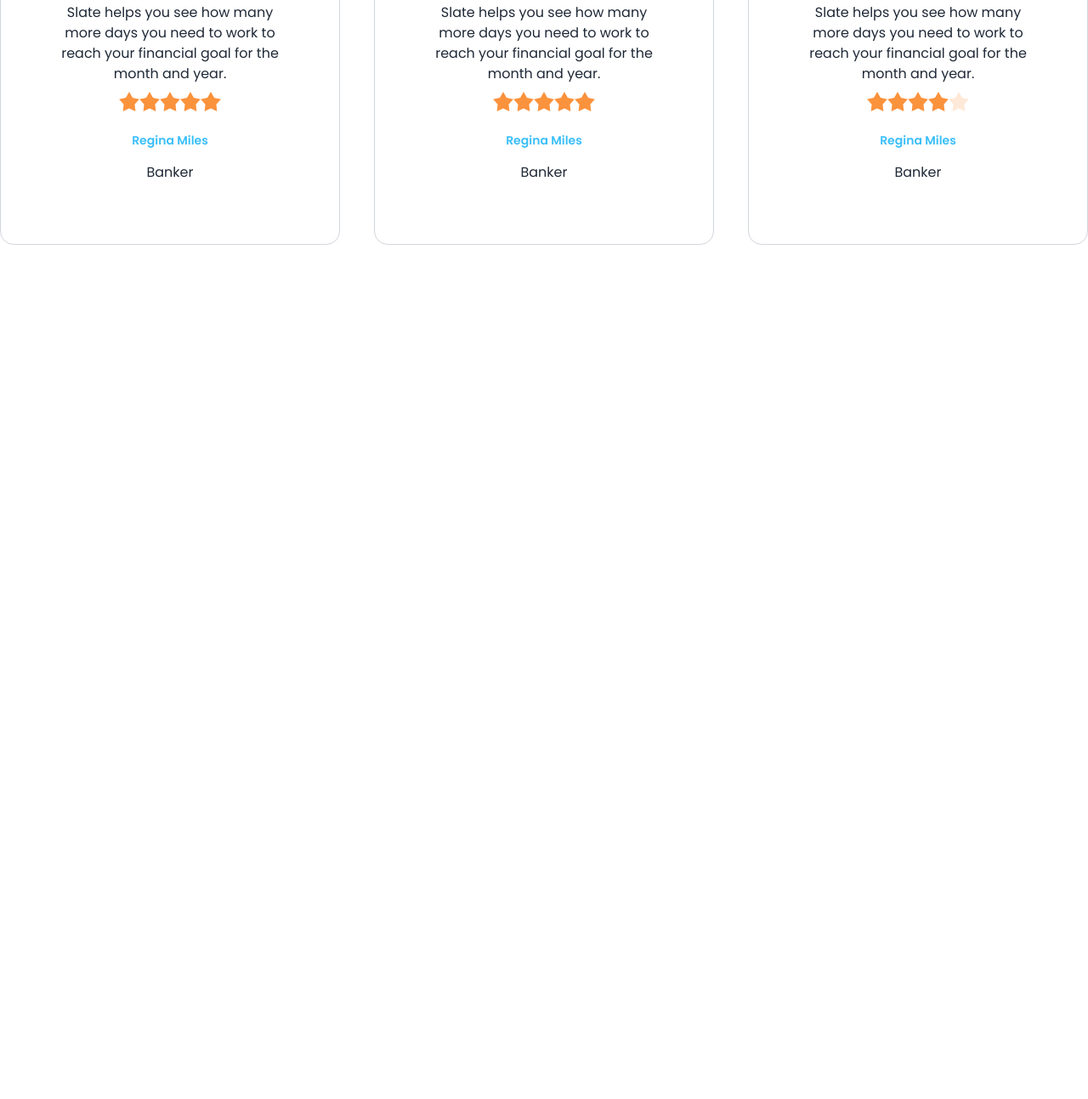
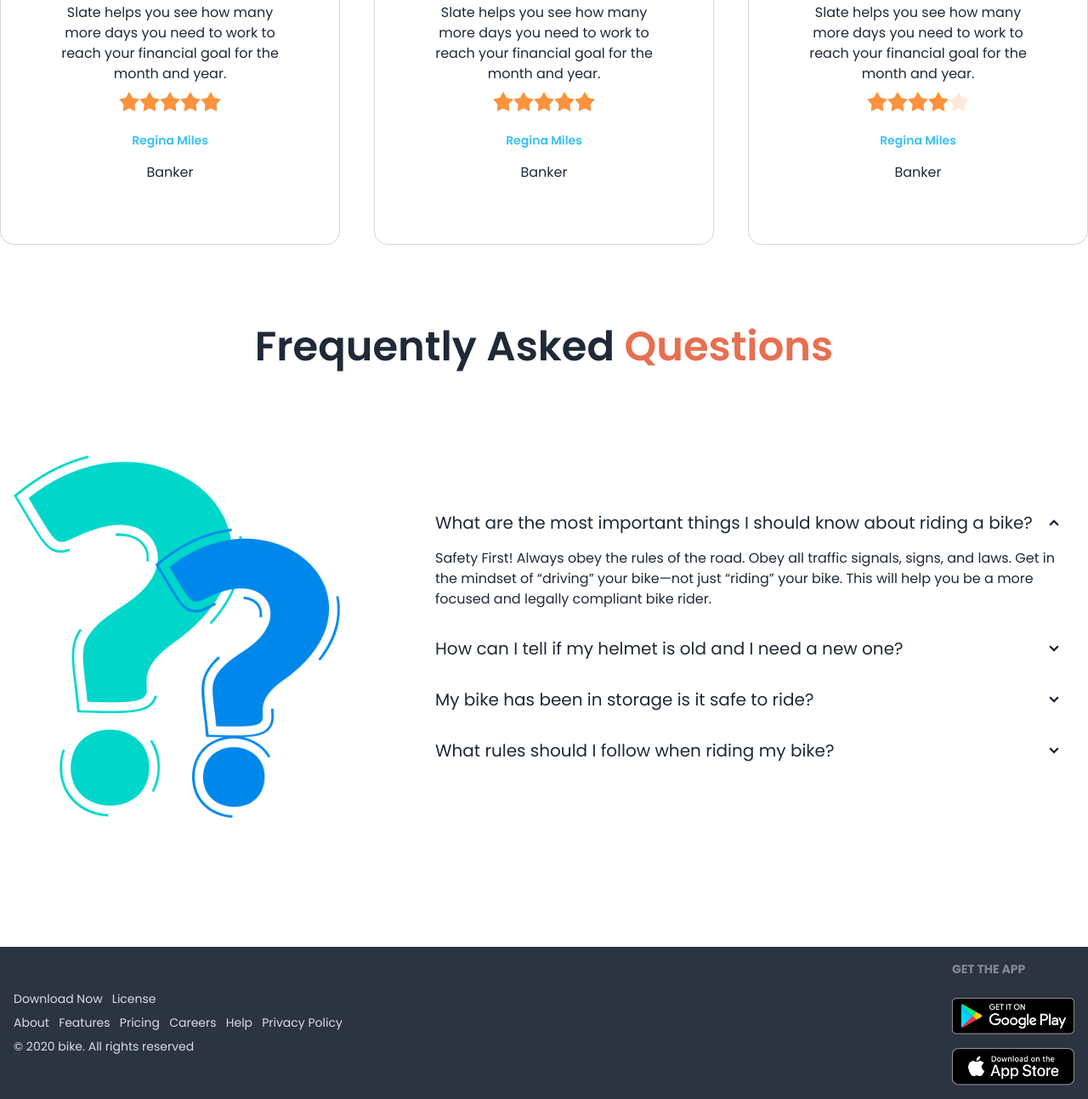
Before and after one commit to minhajhasan-dev/biker-zone-with-daisy-ui, a plain HTML site: page index.html in a window 1280 px wide. Shown: the part 1812-3105 px from the top of the page at 85% size. Before the commit the page ends 2148 px from the top, so only its background shows below. Drawn offline with nearby package versions, Linux system fonts and the light colour scheme.

Commit message:
added footer section

```diff
--- a/index.html
+++ b/index.html
@@ -281,6 +281,7 @@
           </div>
         </div>
       </section>
+      <!-- happy clients section starts here  -->
       <section>
         <!-- happy clients  -->
         <h3 class="text-5xl mb-12 font-semibold text-center">
@@ -423,8 +424,101 @@
           </div>
         </div>
       </section>
+      <!-- happy clients section ends here  -->
+      <!-- FAQ section  -->
+      <section class="my-24">
+        <h3 class="text-5xl mb-12 font-semibold text-center">
+          Frequently Asked <span class="text-bike-primary">Questions</span>
+        </h3>
+        <!-- FAQ hero  -->
+        <div class="hero py-10">
+          <div class="hero-content flex-col gap-24 lg:flex-row">
+            <img src="/images/others/faq.png" class="w-2/3 lg:max-w-sm" />
+            <!-- accordion  -->
+            <div>
+              <div class="collapse collapse-arrow">
+                <input type="radio" name="my-accordion-2" checked="checked" />
+                <div class="collapse-title text-xl font-medium">
+                  What are the most important things I should know about riding
+                  a bike?
+                </div>
+                <div class="collapse-content">
+                  <p>
+                    Safety First! Always obey the rules of the road. Obey all
+                    traffic signals, signs, and laws. Get in the mindset of
+                    “driving” your bike—not just “riding” your bike. This will
+                    help you be a more focused and legally compliant bike rider.
+                  </p>
+                </div>
+              </div>
+              <div class="collapse collapse-arrow">
+                <input type="radio" name="my-accordion-2" />
+                <div class="collapse-title text-xl font-medium">
+                  How can I tell if my helmet is old and I need a new one?
+                </div>
+                <div class="collapse-content">
+                  <p>
+                    Safety First! Always obey the rules of the road. Obey all
+                    traffic signals, signs, and laws. Get in the mindset of
+                    “driving” your bike—not just “riding” your bike. This will
+                    help you be a more focused and legally compliant bike rider.
+                  </p>
+                </div>
+              </div>
+              <div class="collapse collapse-arrow">
+                <input type="radio" name="my-accordion-2" />
+                <div class="collapse-title text-xl font-medium">
+                  My bike has been in storage is it safe to ride?
+                </div>
+                <div class="collapse-content">
+                  <p>
+                    Safety First! Always obey the rules of the road. Obey all
+                    traffic signals, signs, and laws. Get in the mindset of
+                    “driving” your bike—not just “riding” your bike. This will
+                    help you be a more focused and legally compliant bike rider.
+                  </p>
+                </div>
+              </div>
+              <div class="collapse collapse-arrow">
+                <input type="radio" name="my-accordion-2" />
+                <div class="collapse-title text-xl font-medium">
+                  What rules should I follow when riding my bike?
+                </div>
+                <div class="collapse-content">
+                  <p>
+                    Safety First! Always obey the rules of the road. Obey all
+                    traffic signals, signs, and laws. Get in the mindset of
+                    “driving” your bike—not just “riding” your bike. This will
+                    help you be a more focused and legally compliant bike rider.
+                  </p>
+                </div>
+              </div>
+            </div>
+          </div>
+        </div>
+      </section>
     </main>
-
-    <footer></footer>
+    <!-- footer  -->
+    <footer class="footer items-center p-4 bg-neutral text-neutral-content">
+      <aside>
+        <p>Download Now &nbsp; License</p>
+        <p>
+          About &nbsp; Features &nbsp; Pricing &nbsp; Careers &nbsp; Help &nbsp;
+          Privacy Policy
+        </p>
+        <p>© 2020 bike. All rights reserved</p>
+      </aside>
+      <nav class="gap-4 md:place-self-center md:justify-self-end">
+        <header class="footer-title">Get the App</header>
+        <div class="grid grid-cols-1 gap-4">
+          <a>
+            <img class="w-36" src="images/others/android.png" alt="" />
+          </a>
+          <a>
+            <img class="w-36" src="images/others/ios.png" alt="" />
+          </a>
+        </div>
+      </nav>
+    </footer>
   </body>
 </html>
```
